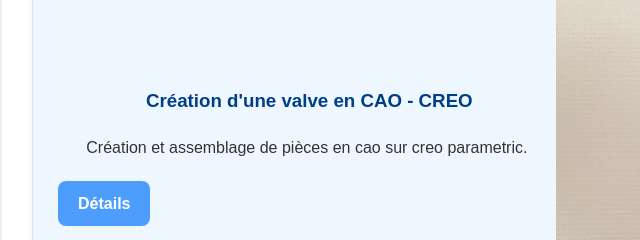
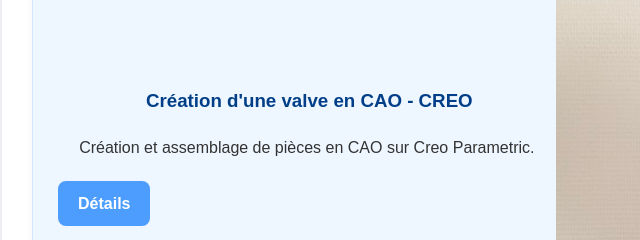
Before and after one commit to lucascatusse/lucas-catusse.github.io, a plain HTML site: page index.html in a window 1280 px wide. Shown: the part 1580-1820 px from the top of the page, 108-748 px from the left. Drawn offline with Linux system fonts and the light colour scheme.

Commit message:
Update index.html

```diff
--- a/index.html
+++ b/index.html
@@ -67,7 +67,7 @@
       <div class="project-info">
           <h3>Création d'une valve en CAO - CREO</h3>
           <p>
-                Création et assemblage de pièces en cao sur creo parametric.
+              Création et assemblage de pièces en CAO sur Creo Parametric.
           </p>
           <a href="projet-cao-valve.html" class="details-btn">Détails</a>
       </div>
@@ -77,6 +77,7 @@
       </div>
   </div>
 </section>
+
 
 
 
```
Lines whose indentation alone changed are shown as unchanged.
